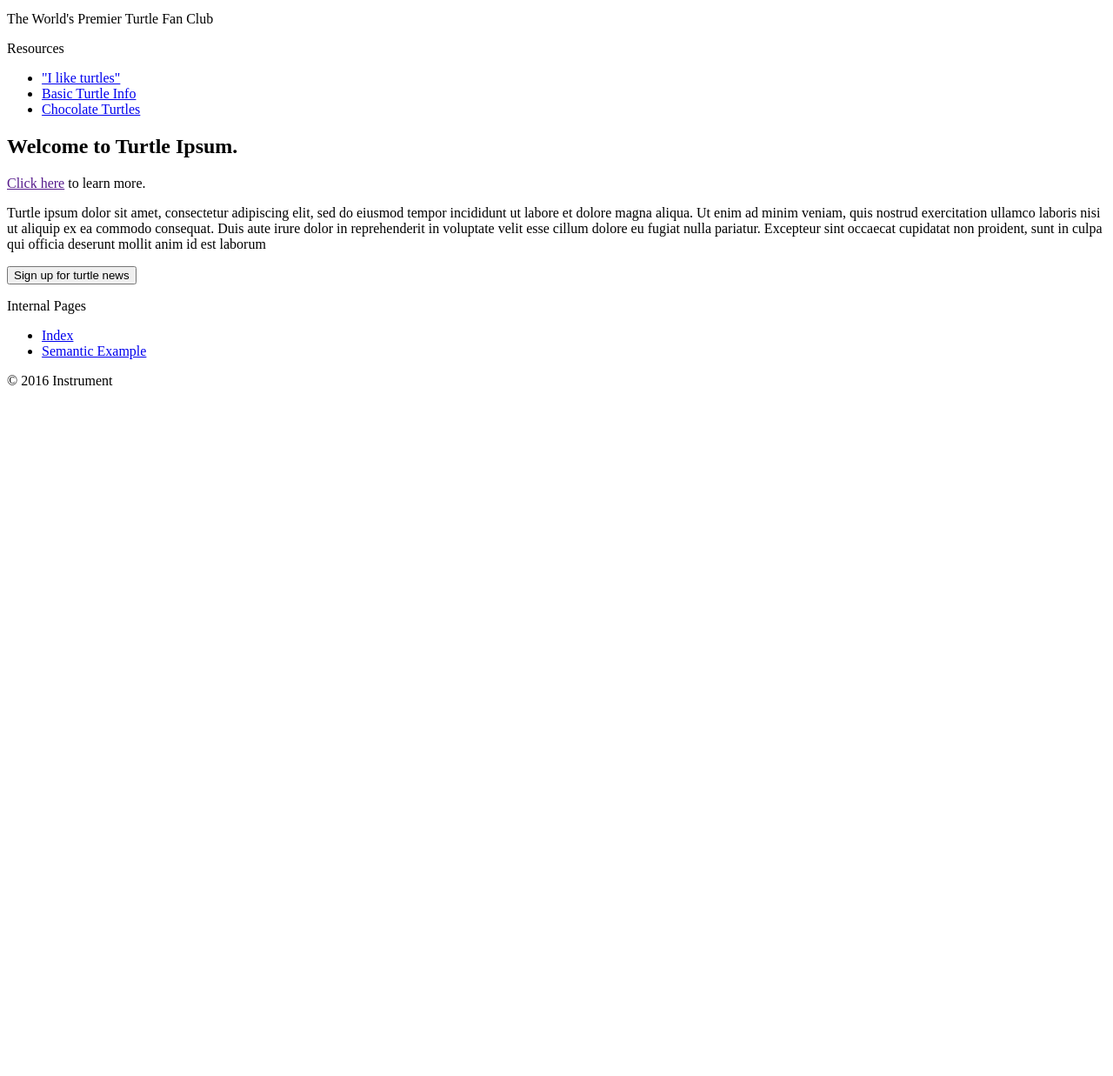
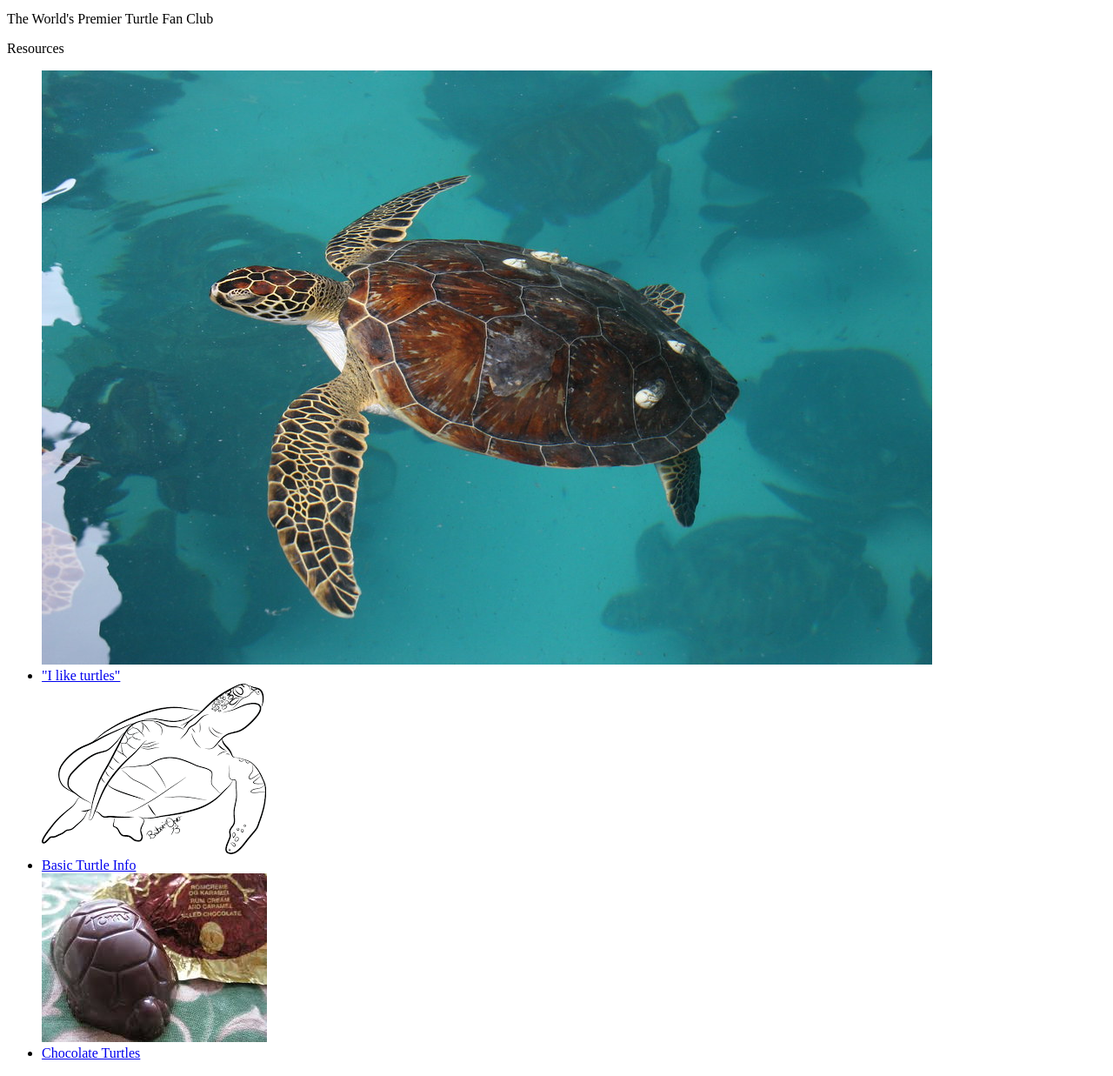
Before and after one commit to sihyeon1225/k0913, a plain HTML site: page index.html in a window 1280 px wide. Shown: the part 37-1274 px from the top of the page at 87% size. Before the commit the page ends 800 px from the top, so only its background shows below. Drawn offline with Linux system fonts and the light colour scheme.

Commit message:
(#1)update:이미지추가
(#1)update:이미지추가

```diff
--- a/index.html
+++ b/index.html
@@ -2,14 +2,13 @@
 <!DOCTYPE html>
 <html lang="en">
   <head>
-    <meta charset="UTF-8">
-    <meta name="viewport" content="width=device-width, initial-scale=1.0">
+    <meta charset="UTF-8" />
+    <meta name="viewport" content="width=device-width, initial-scale=1.0" />
     <title>Example</title>
-    <link href='../assets/style.css' rel='stylesheet' type='text/css'>
+    <link href="../assets/style.css" rel="stylesheet" type="text/css" />
   </head>
   <body>
     <header class="site-header">
-
       <p class="site-title">Turtle Ipsum</p>
       <p class="site-subtitle">The World's Premier Turtle Fan Club</p>
     </header>
@@ -17,32 +16,71 @@
     <nav class="main-nav" aria-label="Main navigation">
       <p class="nav-header">Resources</p>
       <ul class="nav-list">
-            <li class="nav-item nav-item-bull"><a href="https://www.youtube.com/watch?v=CMNry4PE93Y" aria-label="YouTube 비디오 'I like turtles' 링크">"I like turtles"</a></li>
-            <li class="nav-item nav-item-bull"><a href="https://en.wikipedia.org/wiki/Turtle" aria-label="거북이에 대한 위키백과 페이지 링크">Basic Turtle Info</a></li>
-            <li class="nav-item nav-item-bull"><a href="https://en.wikipedia.org/wiki/Turtles_(chocolate)" aria-label="초콜릿 거북이에 대한 위키백과 페이지 링크">Chocolate Turtles</a></li>
+        <img src="turtle.jpg" alt="바다거북 사진" />
+        <li class="nav-item nav-item-bull">
+          <a
+            href="https://www.youtube.com/watch?v=CMNry4PE93Y"
+            aria-label="YouTube 비디오 'I like turtles' 링크"
+            >"I like turtles"</a
+          >
+        </li>
+        <img src="basic_turtle.png" alt="바다거북 스케치 사진" />
+        <li class="nav-item nav-item-bull">
+          <a
+            href="https://en.wikipedia.org/wiki/Turtle"
+            aria-label="거북이에 대한 위키백과 페이지 링크"
+            >Basic Turtle Info</a
+          >
+        </li>
+        <img src="chocolate_turtle.jpg" alt="거북이 초콜릿 사진" />
+        <li class="nav-item nav-item-bull">
+          <a
+            href="https://en.wikipedia.org/wiki/Turtles_(chocolate)"
+            aria-label="초콜릿 거북이에 대한 위키백과 페이지 링크"
+            >Chocolate Turtles</a
+          >
+        </li>
       </ul>
     </nav>
 
     <main class="main-content">
       <section>
         <h1 class="page-title">Welcome to Turtle Ipsum.</h1>
-            <p><a href="" aria-label="Turtle Ipsum에 대해 더 알아보는 링크">Click here</a> to learn more.</p>
+        <p>
+          <a href="" aria-label="Turtle Ipsum에 대해 더 알아보는 링크"
+            >Click here</a
+          >
+          to learn more.
+        </p>
         <p class="article-text">
-                Turtle ipsum dolor sit amet, consectetur adipiscing elit, sed do eiusmod tempor incididunt ut labore et dolore magna aliqua. Ut enim ad minim veniam, quis nostrud exercitation ullamco laboris nisi ut aliquip ex ea commodo consequat. Duis aute irure dolor in reprehenderit in voluptate velit esse cillum dolore eu fugiat nulla pariatur. Excepteur sint occaecat cupidatat non proident, sunt in culpa qui officia deserunt mollit anim id est laborum
+          Turtle ipsum dolor sit amet, consectetur adipiscing elit, sed do
+          eiusmod tempor incididunt ut labore et dolore magna aliqua. Ut enim ad
+          minim veniam, quis nostrud exercitation ullamco laboris nisi ut
+          aliquip ex ea commodo consequat. Duis aute irure dolor in
+          reprehenderit in voluptate velit esse cillum dolore eu fugiat nulla
+          pariatur. Excepteur sint occaecat cupidatat non proident, sunt in
+          culpa qui officia deserunt mollit anim id est laborum
         </p>
-
       </section>
     </main>
 
     <footer class="footer">
       <section class="footer-section">
-            <button class="button" aria-label="거북이 뉴스에 가입하기">Sign up for turtle news</button>
+        <button class="button" aria-label="거북이 뉴스에 가입하기">
+          Sign up for turtle news
+        </button>
       </section>
       <section class="footer-section">
         <p class="nav-header footer-title">Internal Pages</p>
         <ul class="nav-list">
-                <li class="nav-item nav-item-bull"><a href="../" aria-label="인덱스 페이지 링크">Index</a></li>
-                <li class="nav-item nav-item-bull"><a href="../semantic" aria-label="시맨틱 예제 페이지 링크">Semantic Example</a></li>
+          <li class="nav-item nav-item-bull">
+            <a href="../" aria-label="인덱스 페이지 링크">Index</a>
+          </li>
+          <li class="nav-item nav-item-bull">
+            <a href="../semantic" aria-label="시맨틱 예제 페이지 링크"
+              >Semantic Example</a
+            >
+          </li>
         </ul>
       </section>
       <p class="footer-copyright">&copy; 2016 Instrument</p>
```
Also changed, not shown: basic_turtle.png (added), chocolate_turtle.jpg (added), turtle.jpg (added). Lines whose indentation alone changed are shown as unchanged.
